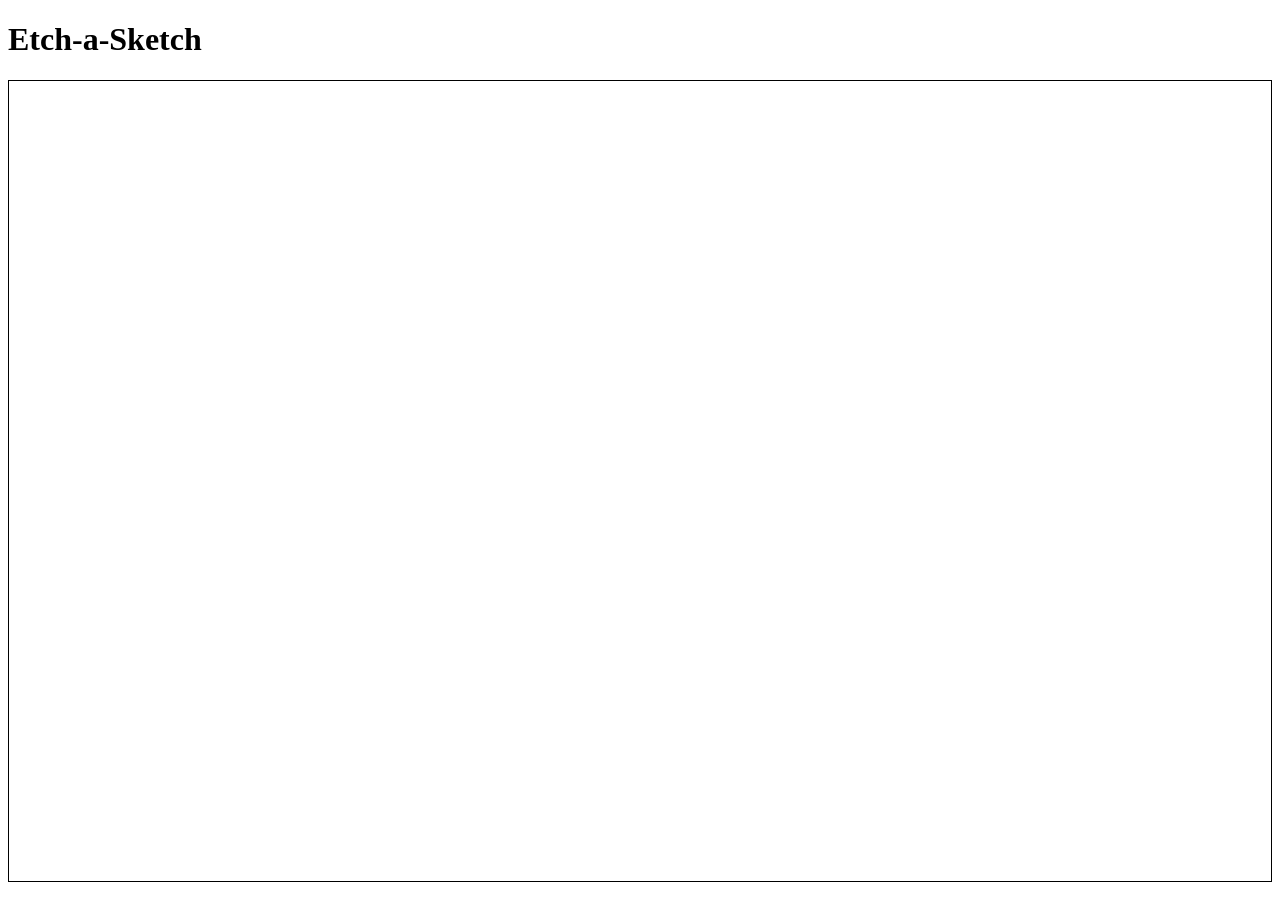
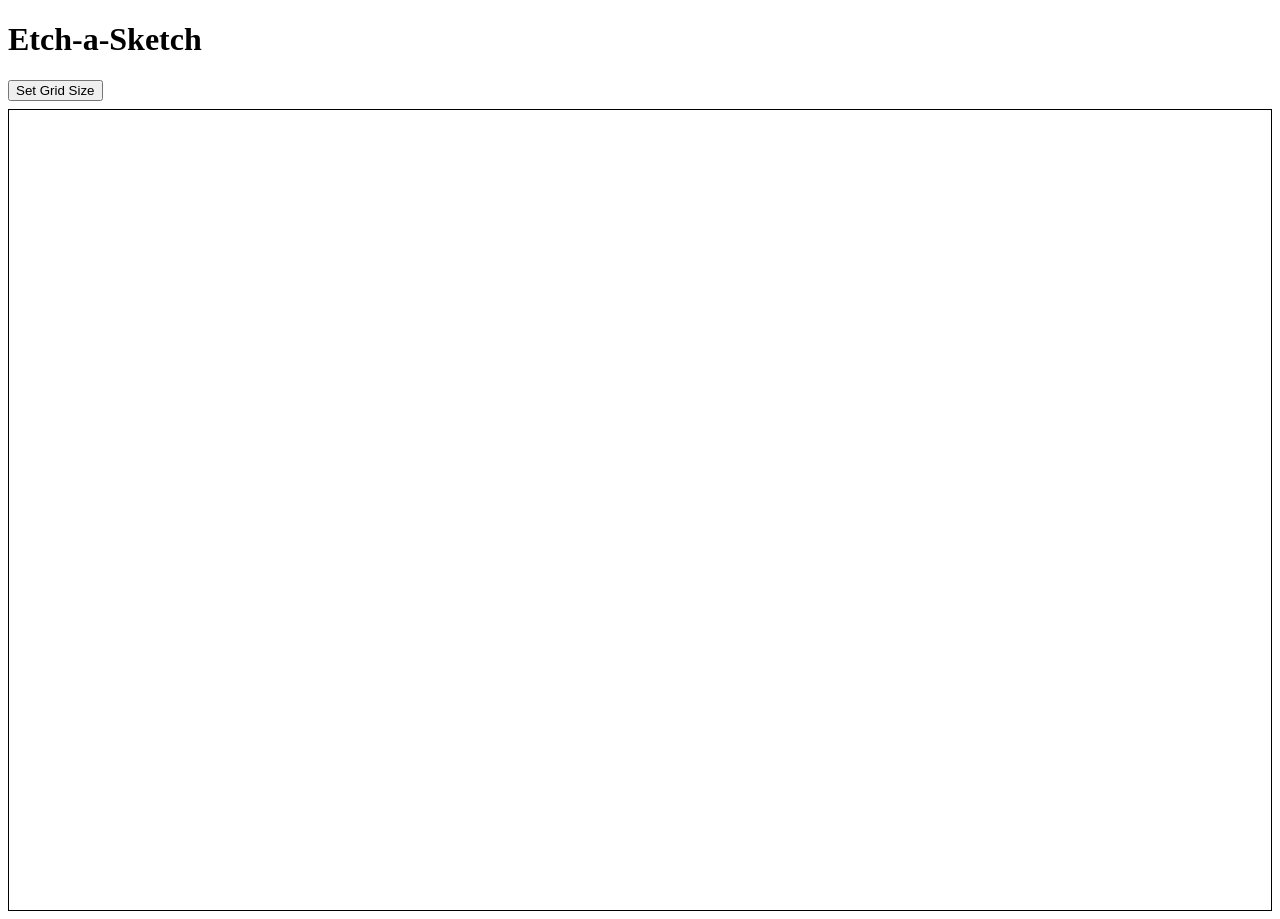
Before and after one commit to daniel-sebastian-buhaianu/top-etch-a-sketch, a plain HTML site: page index.html in a window 1280 px wide. Before the commit the page ends 890 px from the top, so only its background shows below. Drawn offline with Linux system fonts and the light colour scheme.

Commit message:
Create setGridSize button and make it work

```diff
--- a/index.html
+++ b/index.html
@@ -16,21 +16,25 @@
         width: 100%;
         height: 50px;
       }
+      #setGridSize {
+        margin-bottom: 0.5rem;
+      }
     </style>
   </head>
   <body>
     <h1>Etch-a-Sketch</h1>
+    <button id="setGridSize">Set Grid Size</button>
   </body>
   <script>
-    function createGrid(rows, columns)
+    function createGrid(size)
     {
       const grid = document.createElement('div');
       grid.setAttribute('class', 'grid');
-      for (let i = 0; i < rows; i++)
+      for (let i = 0; i < size; i++)
       {
         const row = document.createElement('div');
         row.setAttribute('class', 'grid-row');
-        for (let j = 0; j < columns; j++)
+        for (let j = 0; j < size; j++)
         {
           const div = document.createElement('div');
           const color = 'rgb(54, 53, 53)';
@@ -46,7 +50,17 @@
       }
       return grid;
     }
+    document.querySelector('#setGridSize')
+      .addEventListener('click', function() {
+        let size;
+        do {
+          size = +prompt('Enter a number between 1 and 100');
+        } while (isNaN(size) || size < 1 || size > 100);
+        document.querySelector('.grid').remove();
+        document.querySelector('body')
+          .appendChild(createGrid(size));
+      });
     document.querySelector('body')
-      .appendChild(createGrid(16, 16));
+      .appendChild(createGrid(16));
   </script>
 </html>
```
